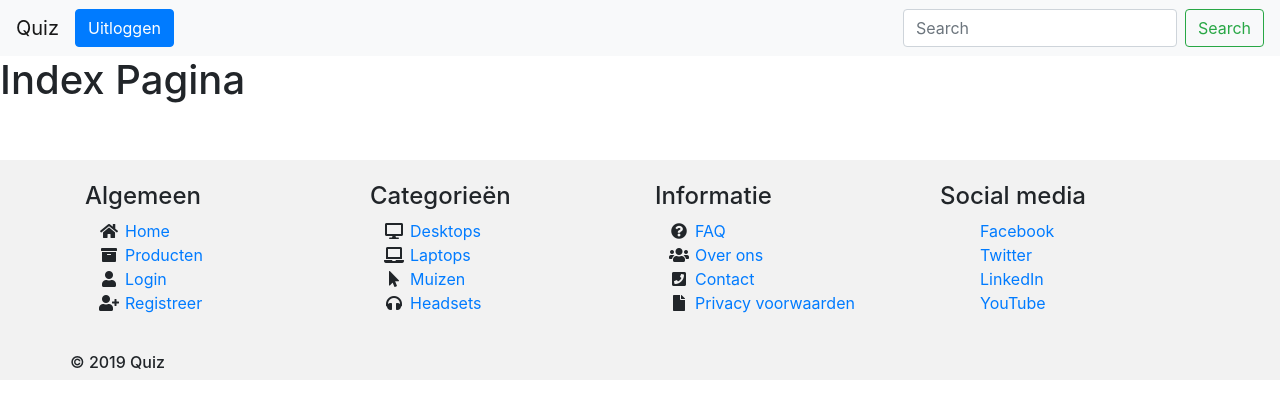
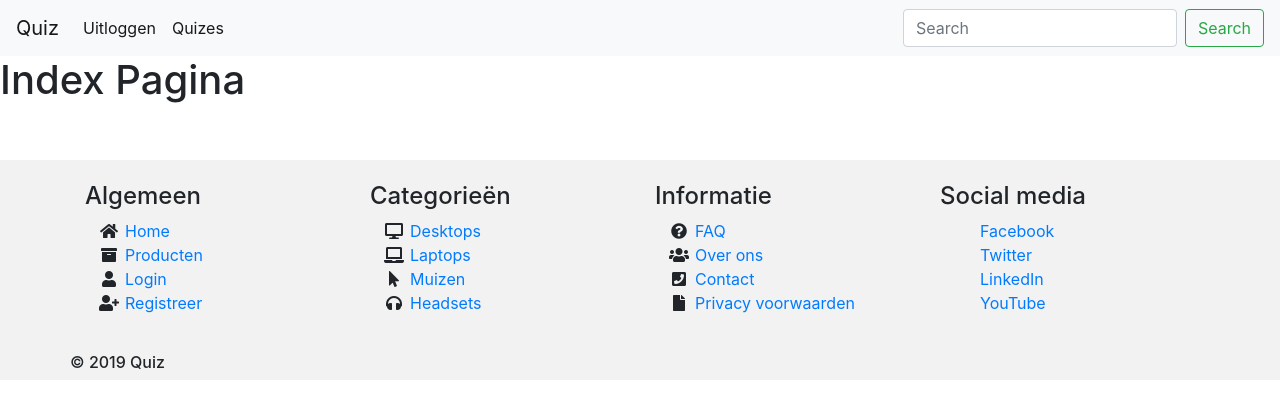
Before and after one commit to koenstaz69/QuizBKV, a PHP site: page /index.php in a window 1280 px wide. Shown: the top 419 px of the page. Run offline with PHP 8.4, Linux system fonts and the light colour scheme; a user stored in the database is signed in; some libraries are stand-ins or nearby versions.

Commit message:
Update navbar.php

```diff
--- a/includes/navbar.php
+++ b/includes/navbar.php
@@ -14,9 +14,11 @@
                     <a class=\"nav-link\" href=\"login.php\">Login</a></li>";
 
             }else{
-            echo "<a href=\"logout.php\" name=\"logoutButton\" class=\"btn btn-primary\">   Uitloggen</a>";
+            echo "  <li class=\"nav-item active\">
+            <a href=\"logout.php\" name=\"logoutButton\" class=\"nav-link\">   Uitloggen</a></li>
 
-
+                    <li class=\"nav-item active\">
+              <a href=\"quizes.php\" class=\"nav-link\">Quizes</a></li>";
              } ?>
 
         </ul>
```
